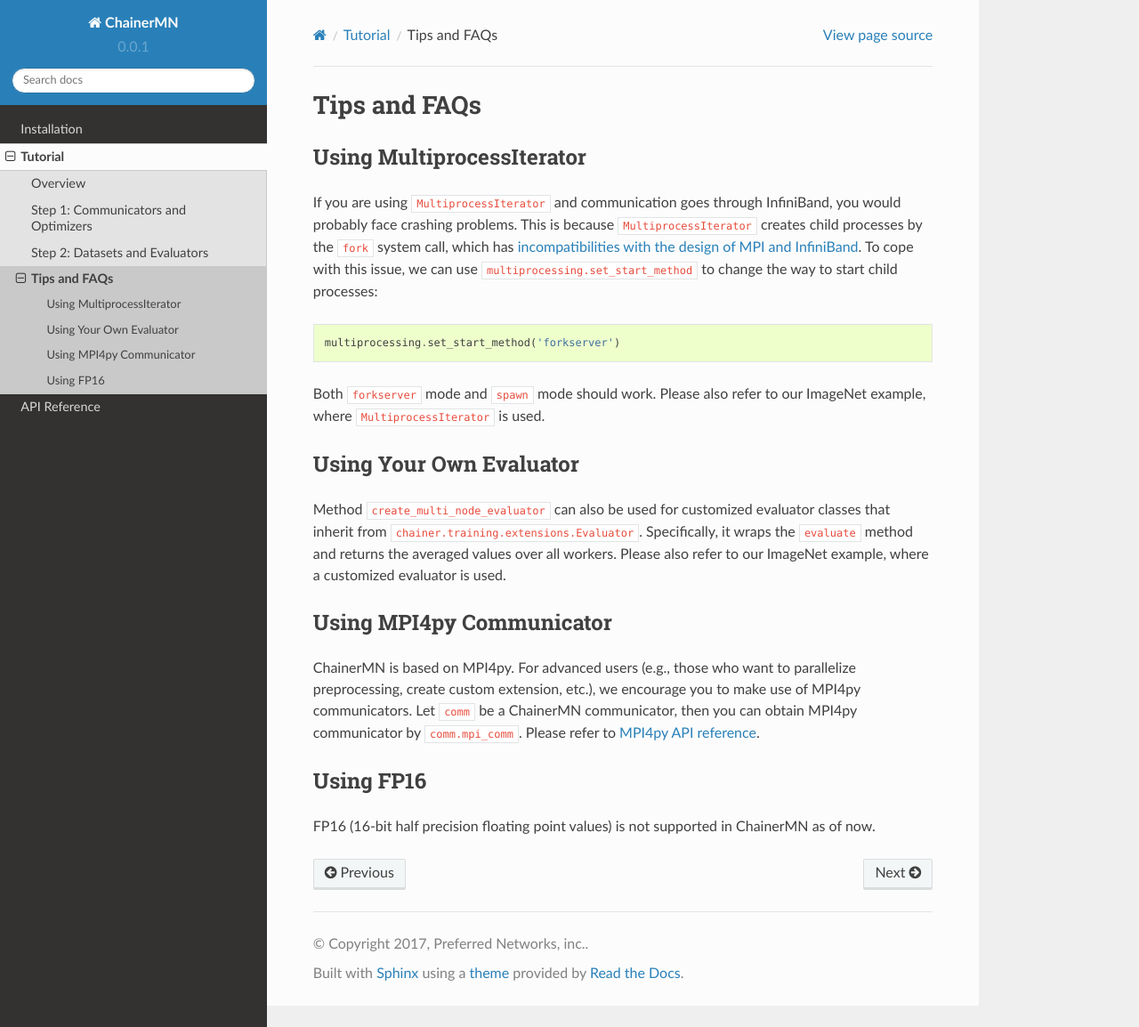
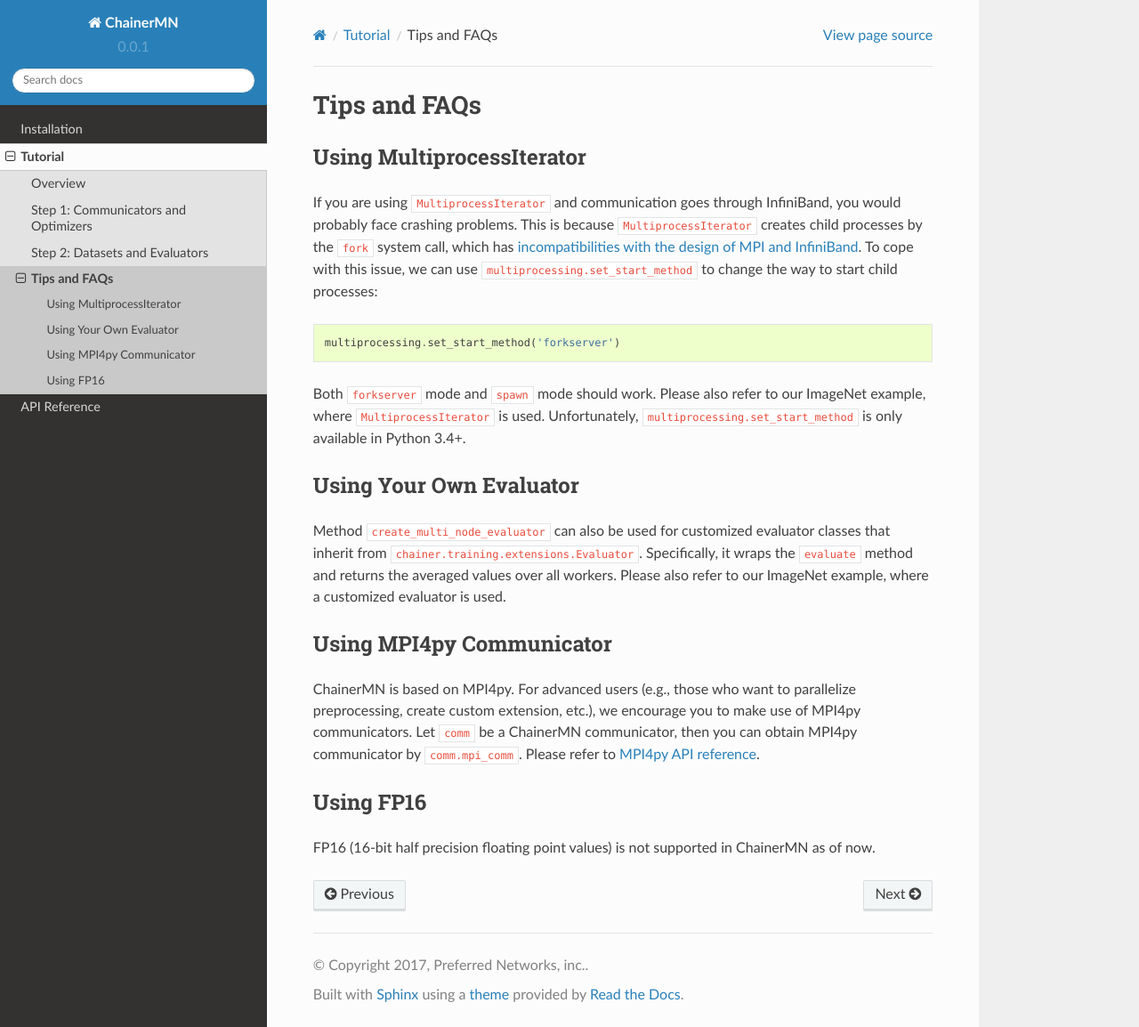
Before and after one commit to chainer/chainermn, a Sphinx documentation site: the page built from docs/source/tutorial/tips_faqs.rst, in a window 1280 px wide and 1154 px high. Shown: the whole window at 89% size. Built offline with Sphinx 7.4.7 and the Read the Docs theme 2.0.0, drawn with Linux system fonts in a browser that asks for light colours.

Commit message:
Describe that multiprocessing.set_start_method is only available in Python 3

```diff
--- a/docs/source/tutorial/tips_faqs.rst
+++ b/docs/source/tutorial/tips_faqs.rst
@@ -15,6 +15,7 @@
 
 Both ``forkserver`` mode and ``spawn`` mode should work.
 Please also refer to our ImageNet example, where ``MultiprocessIterator`` is used.
+Unfortunately, ``multiprocessing.set_start_method`` is only available in Python 3.4+.
 
 
 Using Your Own Evaluator
```
